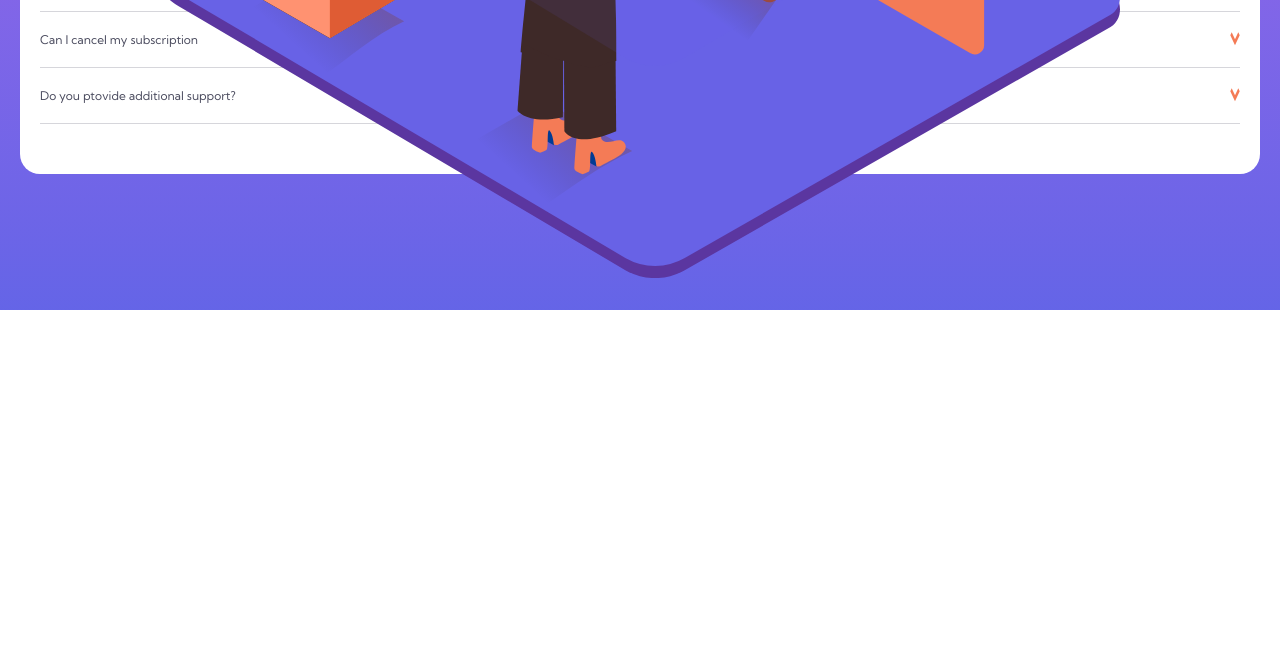
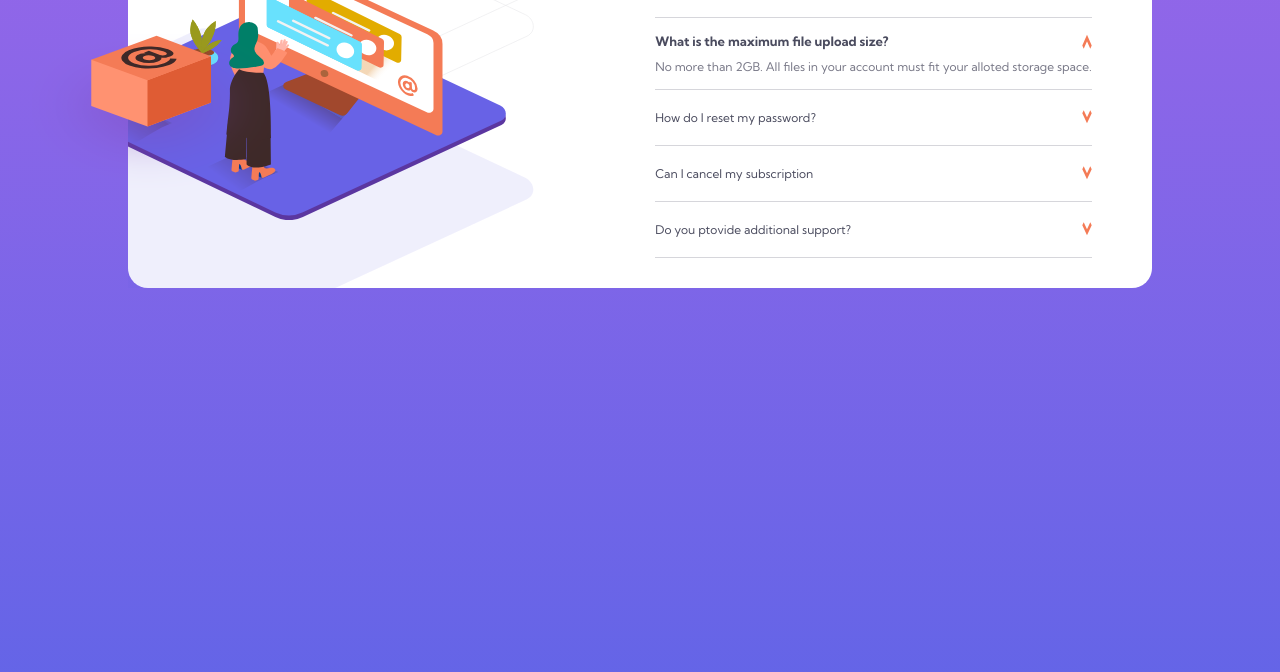
Before and after one commit to KjROX/faq, a plain HTML site: page index.html in a window 1280 px wide. Shown: the part 490-1162 px from the top of the page. Before the commit the page ends 800 px from the top, so only its background shows below. Drawn offline with Linux system fonts and the light colour scheme.

Commit message:
desktop version completed

```diff
--- a/index.html
+++ b/index.html
@@ -15,6 +15,8 @@
         <section class="full">
             <div class="hero-image">
                 <img src="./images/illustration-woman-online-mobile.svg" alt="" class="first-image">
+                <img src="./images/illustration-woman-online-desktop.svg" alt="" class="third-image">
+                <img src="./images/bg-pattern-desktop.svg" alt="" class="fifth-image">
                 <img src="./images/bg-pattern-mobile.svg" alt="" class="second-image">
             </div>
             <div class="hero-intro">
@@ -45,6 +47,7 @@
                     <img src="./images/icon-arrow-down.svg" alt="">
                 </div>
             </div>
+            <img src="./images/illustration-box-desktop.svg" alt="" class="fourth-image">
         </section>
     </main>
 </body>
--- a/style.css
+++ b/style.css
@@ -38,6 +38,11 @@ main {
   position: absolute;
   top: -40px;
 }
+.third-image,
+.fourth-image,
+.fifth-image {
+  display: none;
+}
 .hero-intro {
   margin-top: 10rem;
   display: flex;
@@ -65,6 +70,7 @@ main {
   text-align: center;
 }
 .hero-intro .secondQ {
+  width: 100%;
   display: flex;
   flex-direction: column;
   padding: 1rem 0rem;
@@ -89,3 +95,64 @@ main {
   margin: 0.5rem 0rem;
   color: hsl(240, 6%, 50%);
 }
+@media (min-width: 809px) {
+  main {
+    min-height: 100vh;
+    padding: 30% 10%;
+  }
+  .full {
+    display: flex;
+    padding: 0;
+    padding-right: 3rem;
+    position: relative;
+  }
+  .hero-image {
+    flex-grow: 1;
+    position: relative;
+    width: 50%;
+    overflow: hidden;
+  }
+  .first-image,
+  .second-image {
+    display: none;
+  }
+  .third-image,
+  .fifth-image {
+    display: block;
+    width: 100%;
+    height: 100%;
+  }
+  .third-image {
+    position: absolute;
+    top: 5rem;
+    left: -7rem;
+    z-index: 2;
+    height: 70%;
+    width: 90%;
+  }
+  .fourth-image {
+    display: block;
+    position: absolute;
+    top: 14rem;
+    left: -10.5rem;
+    z-index: 3;
+    height: 40%;
+    width: 25%;
+  }
+  .fifth-image {
+    position: absolute;
+    left: -24rem;
+    top: -7rem;
+    z-index: 1;
+    height: 130%;
+    width: 130%;
+  }
+  .hero-intro {
+    flex-grow: 1;
+    padding: 3rem;
+    margin-top: 0;
+  }
+  .hero-intro h1 {
+    text-align: left;
+  }
+}
```
